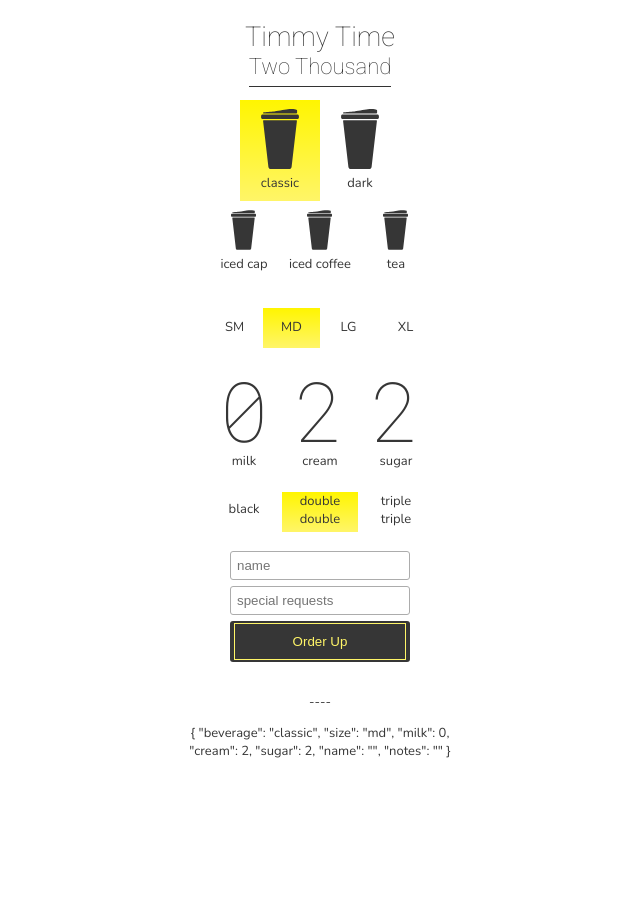
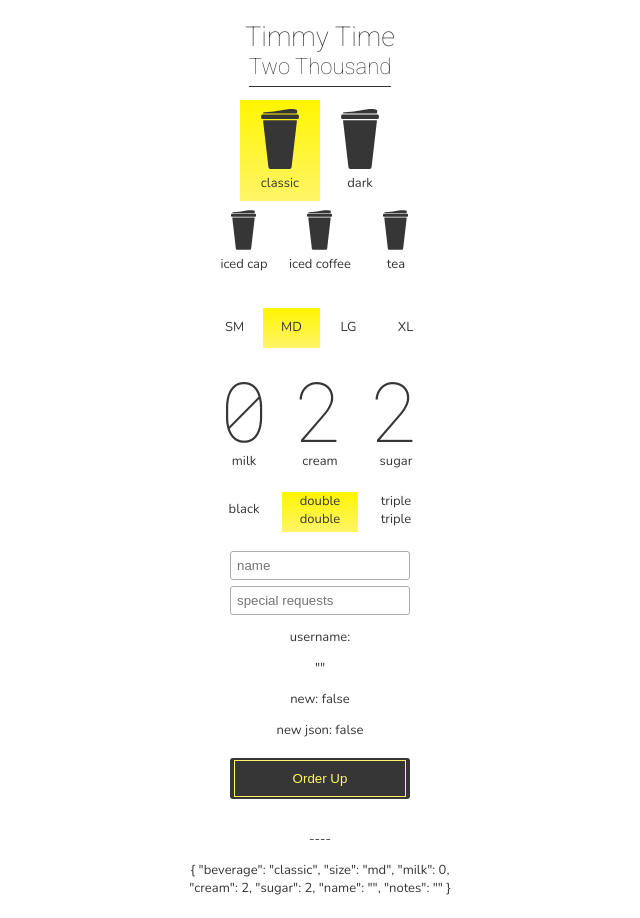
Before and after one commit to zorodude/office-coffee, an Angular app: page / in a window 1280 px wide. Shown: the whole page, without its empty margins (320-960 px from the left). Before the commit the page ends 800 px from the top, so only its background shows below. Built offline with nearby package versions, Linux system fonts and the light colour scheme.

Commit message:
pass form invalid var down to text-fields component

```diff
--- a/src/app/app.component.html
+++ b/src/app/app.component.html
@@ -17,13 +17,13 @@
     <div class="additives cf">
     </div>
 
-    <div class="text-fields">
+    <div class="text-fields" [is_invalid]="submit_invalid">
     </div>
 
     <!-- @TODO add submitting state -->
     <div *ngIf="!submitted" class="confirm">
       <div class="colour">
-        <input type="submit" name="confirm" value="Order Up" [disabled]="beverageForm.invalid">
+        <input type="submit" name="confirm" value="Order Up">
       </div>
     </div>
 
--- a/src/app/app.component.ts
+++ b/src/app/app.component.ts
@@ -1,7 +1,7 @@
 import { Component, Input } from '@angular/core';
 import { Order } from './order';
 import { OrderService } from './order.service';
-import { TextFieldsComponent } from './text-fields/text-fields.component';
+import { NgForm } from '@angular/forms';
 
 @Component({
   selector: '#app-root',
@@ -10,12 +10,17 @@ import { TextFieldsComponent } from './text-fields/text-fields.component';
 })
 export class AppComponent {
 
-  constructor (private order_service: OrderService) {}
+  submit_invalid : Boolean = false;
+  constructor (private order_service: OrderService) {
+  }
 
   submitted = false;
   onSubmit({ value, valid }: { value: Order, valid: boolean }) {
 
-    console.log(value, valid);
+    console.log('onSubmit value:')
+    console.log(value);
+    console.log('onSubmit valid:')
+    console.log(valid);
     if(valid){
       // @TODO await positive reply from server
       this.submitted = true;
@@ -23,6 +28,10 @@ export class AppComponent {
         console.log('subitting ' +new_order);
       });
 
+    }else{
+      console.log('onSubmit: invalid form')
+      //pass error to display in child
+      this.submit_invalid = true;
     }
 
   }
--- a/src/app/text-fields/text-fields.component.html
+++ b/src/app/text-fields/text-fields.component.html
@@ -1,9 +1,13 @@
 <div>
-  <input #userName="ngModel" type="text" name="name" value="" placeholder="name" ngModel required>
-  <div *ngIf="userName.errors?.required && userName.touched" class="error-message">
+  <input #userName="ngModel" type="text" name="name" value="" placeholder="name" ngModel required [ngClass]="{'error': is_invalid}">
+  <div *ngIf="userName.errors?.required && userName.touched || is_invalid" class="error-message">
     Your name is required
   </div>
 </div>
 <div>
   <input type="text" name="notes" value="" placeholder="special requests" ngModel>
 </div>
+<p>username:</p>
+{{ userName.value | json }}
+<p>new: {{ is_invalid }}</p>
+<p>new json: {{ is_invalid | json }}</p>
--- a/src/styles.css
+++ b/src/styles.css
@@ -175,7 +175,7 @@ header h2{
 /* @TODO handle disabled button - change <input> to <button> to use bg color and grey it out.  */
 
 /* Angular validation */
-.text-fields input.ng-invalid.ng-touched{
+.text-fields input.ng-invalid.ng-touched, .text-fields .error{
   padding-left: 2px;
   border-left: 4px solid #ff4d6c;
 }
```
Also changed, not shown: src/app/text-fields/text-fields.component.ts (+5 -3 lines).
